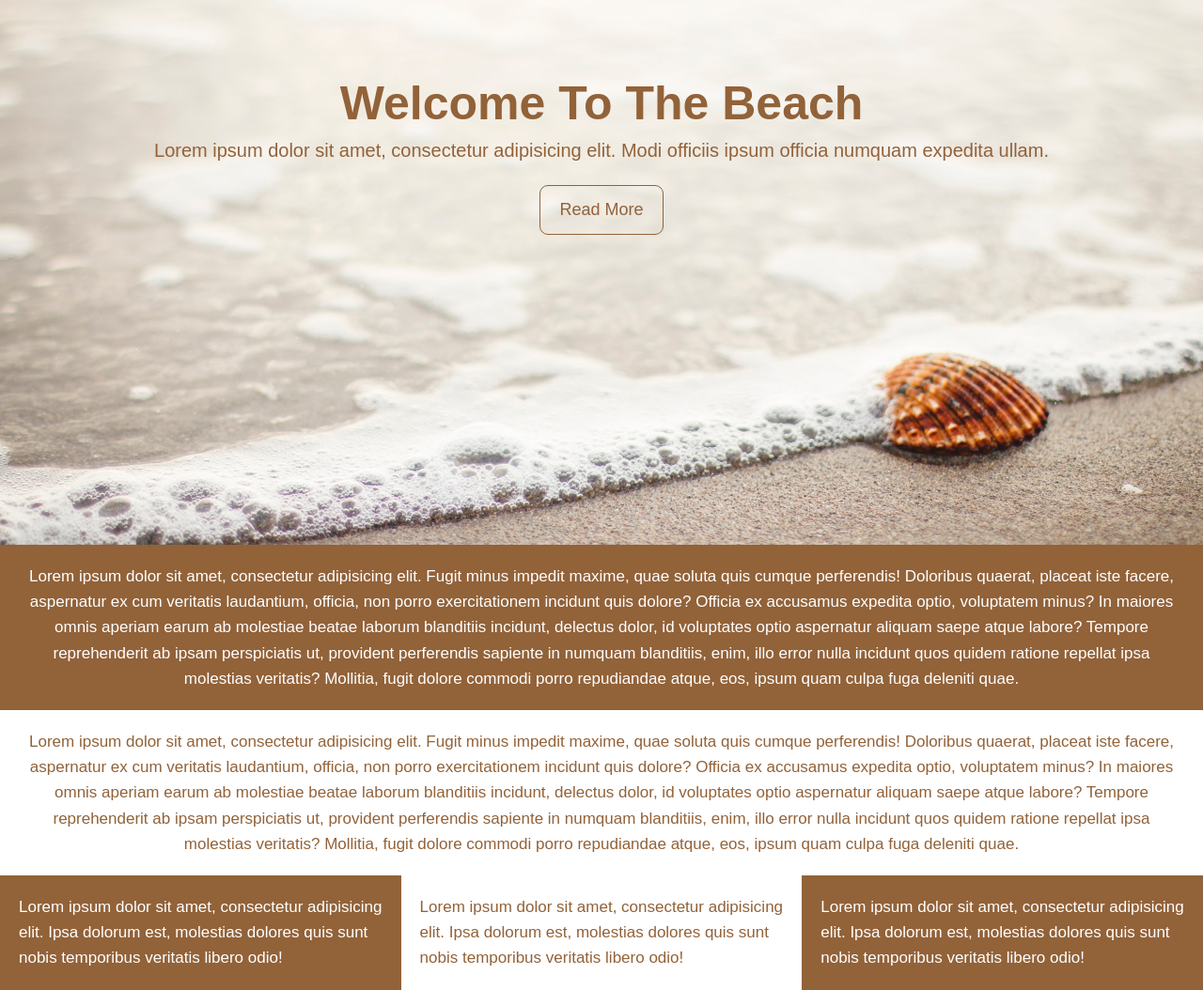
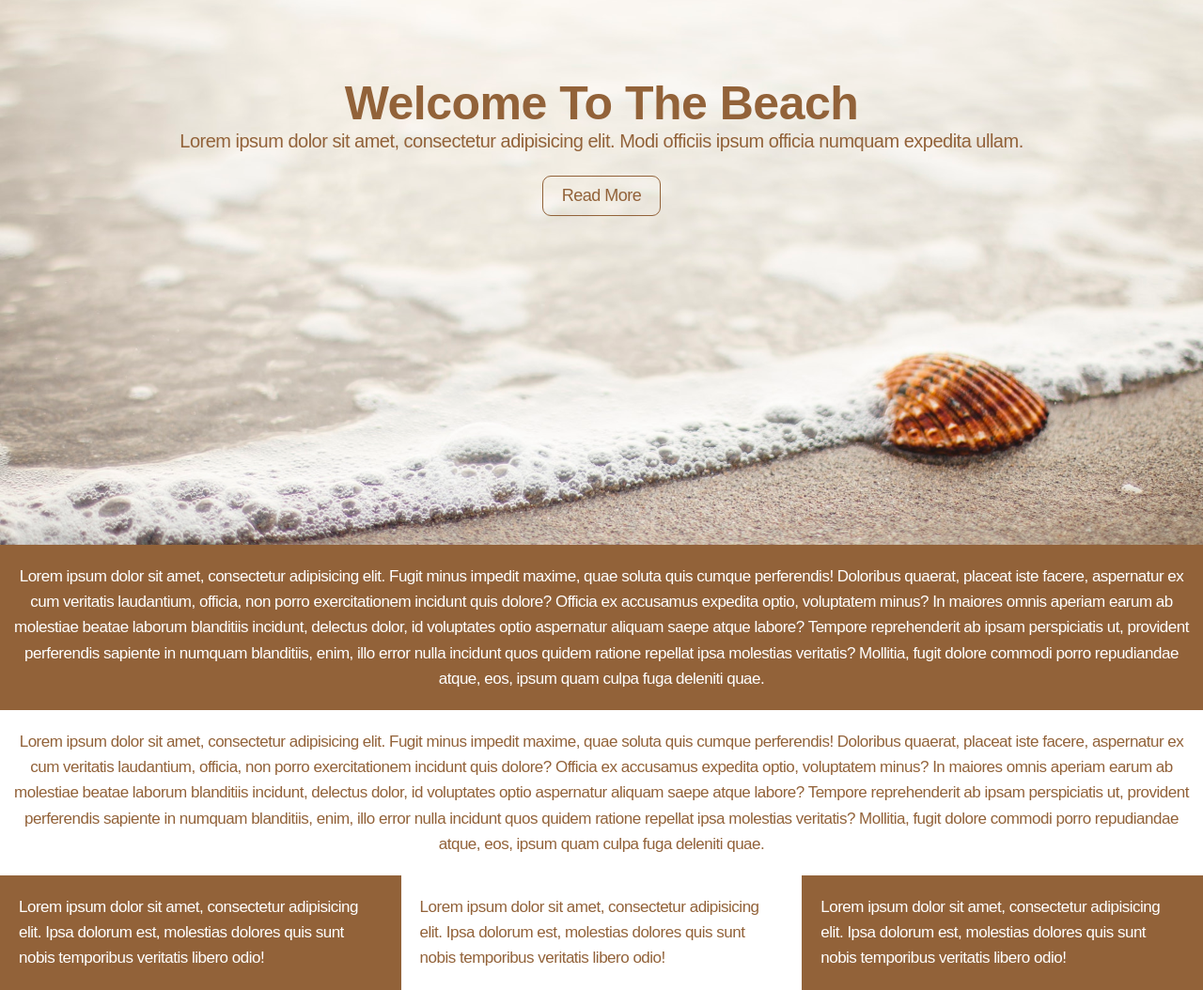
Before and after one commit to Kseniiakov/landing, a plain HTML site: page index.html in a window 1280 px wide. Shown: the part 220-1274 px from the top of the page at 94% size. Drawn offline with Linux system fonts and the light colour scheme.

Commit message:
Add style text

```diff
--- a/style.css
+++ b/style.css
@@ -16,6 +16,7 @@ body {
   background-size: cover;
   background-position: center;
   background-attachment: fixed;
+  letter-spacing: -0.5px;
 }
 
 .main-screen {
@@ -41,7 +42,7 @@ h1 {
 
 .main-text {
   font-size: 20px;
-  margin-top: 10px;
+  margin-top: 0px;
   margin-bottom: 25px;
 }
 
@@ -52,7 +53,7 @@ h1 {
   text-decoration: none;
   border: 1px solid #926239;
   border-radius: 9px;
-  padding: 15px 20px;
+  padding: 10px 20px;
 }
 
 .button:hover {
@@ -68,7 +69,7 @@ h1 {
 
 .sect {
   background-color: white;
-  padding: 20px 20px;
+  padding: 20px 10px;
   line-height: 160%;
   text-align: center;
 }
@@ -87,4 +88,5 @@ h1 {
   width: 33.33%;
   height: 100%;
   text-align: left;
+  padding: 20px;
 }
```
